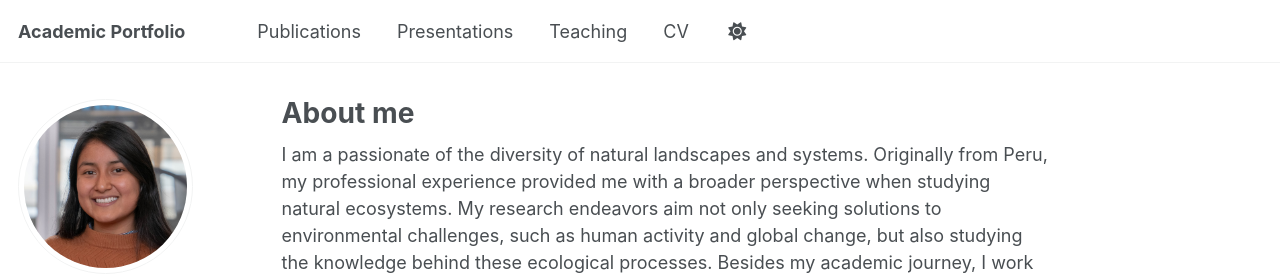
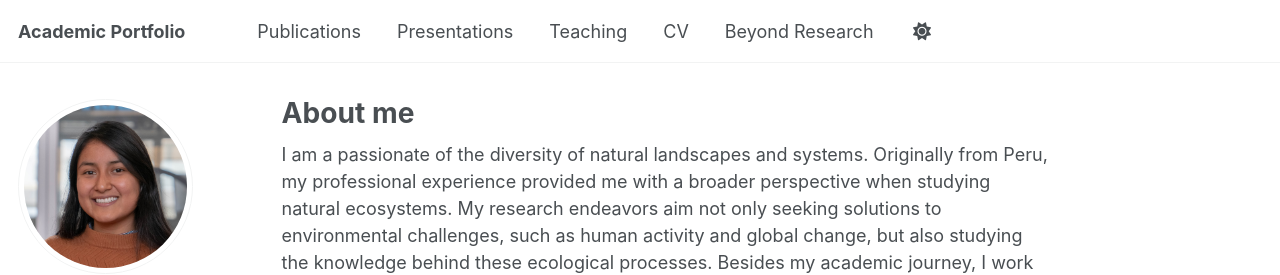
Before and after one commit to taniarojasc/taniarojasc.github.io, a Jekyll site: the page built from _pages/about.md, in a window 1280 px wide. Shown: the top 275 px of the page. Built offline with Jekyll 4.4.1, drawn with Linux system fonts in a browser that asks for light colours; some web fonts are replaced; a script that is not in the unit is left out.

Commit message:
Update navigation.yml

```diff
--- a/_data/navigation.yml
+++ b/_data/navigation.yml
@@ -20,6 +20,9 @@ main:
   - title: "CV"
     url: /cv/
 
+  - title: "Beyond Research"
+    url: /beyond-research/
+
 #  - title: "Portfolio"
 #    url: /portfolio/
 
```
